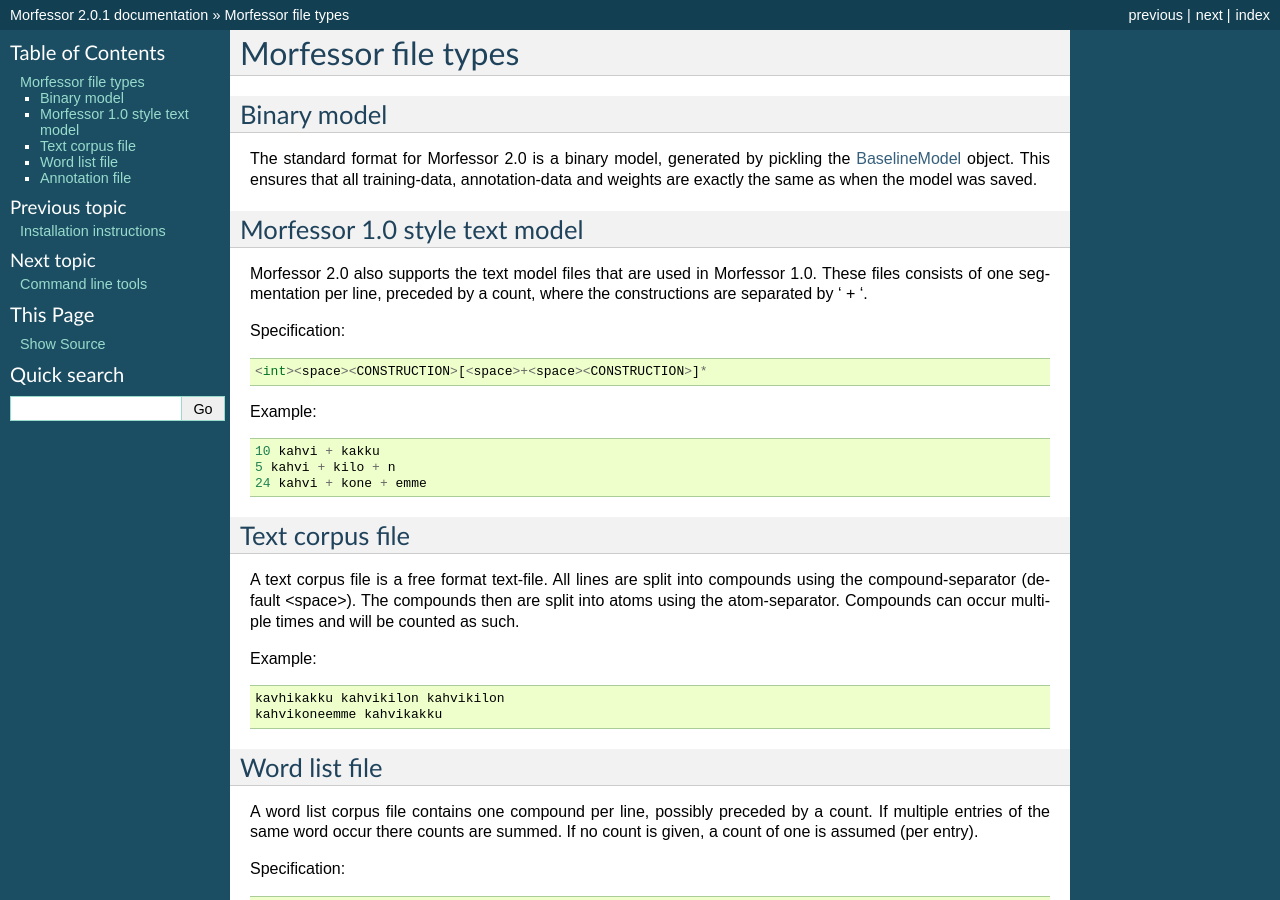
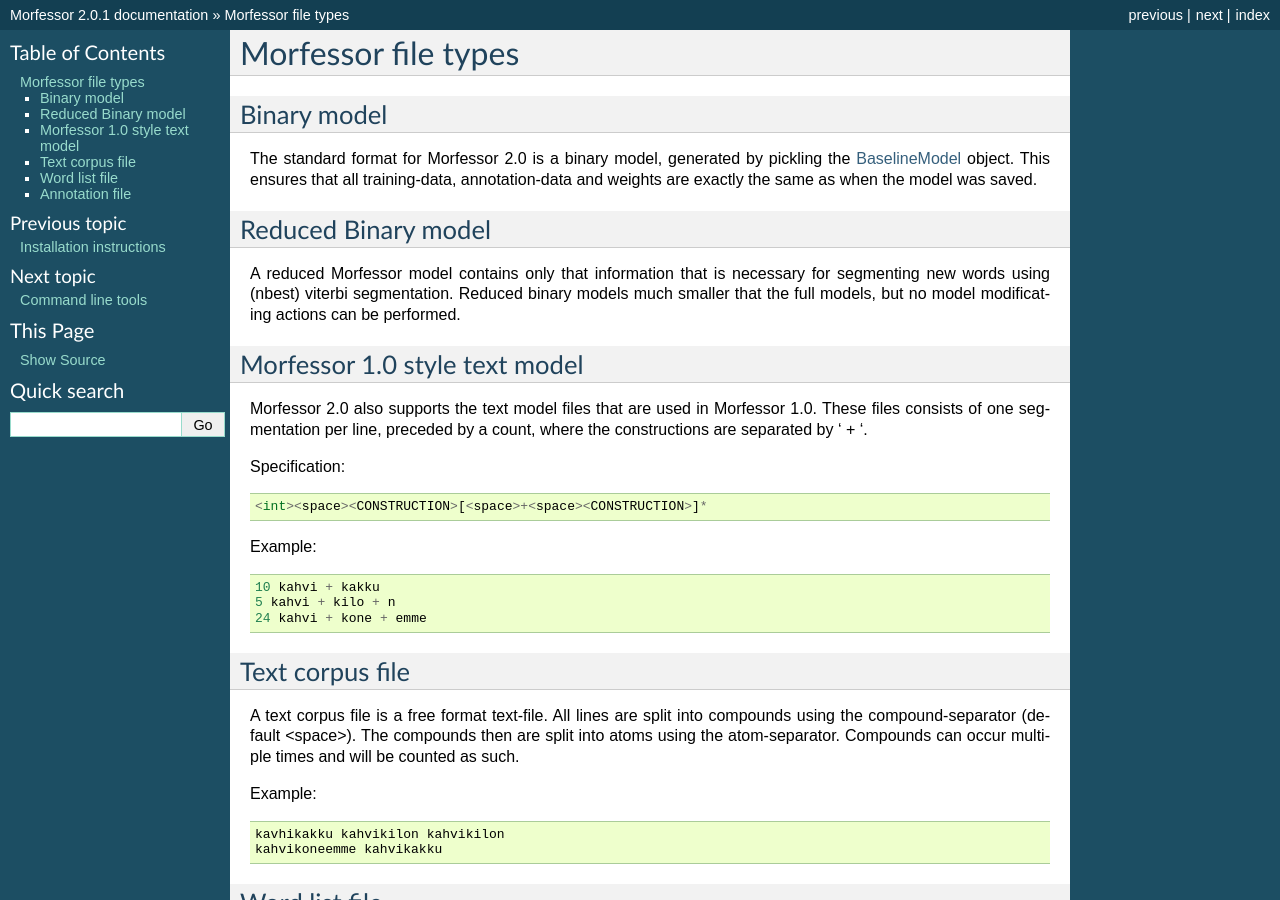
Before and after one commit to aalto-speech/morfessor, a Sphinx documentation site: the page built from docs/source/filetypes.rst, in a window 1280 px wide and 900 px high. Built offline with Sphinx 7.4.7, drawn with Linux system fonts in a browser that asks for light colours.

Commit message:
Create command line option and documentation for reduced model file format

```diff
--- a/docs/source/cmdtools.rst
+++ b/docs/source/cmdtools.rst
@@ -133,6 +133,8 @@
     save  :ref:`binary-model-def`
 ``-S <file>``
     save  :ref:`morfessor1-model-def`
+``--save-reduced``
+    save :ref:`binary-reduced-model-def`
 
 Examples
 ~~~~~~~~
@@ -157,6 +159,8 @@
     save binary model
 ``-S <file>``
     save Morfessor 1.0 style model
+``--save-reduced``
+    save reduced binary model
 
 Examples
 ~~~~~~~~
@@ -178,7 +182,7 @@
  relevant are:
 
 ``-l <file>``
-    load binary model
+    load binary model (normal or reduced)
 ``-L <file>``
     load Morfessor 1.0 style model
 
--- a/docs/source/filetypes.rst
+++ b/docs/source/filetypes.rst
@@ -9,6 +9,15 @@
 the :ref:`BaselineModel <baseline-model-label>` object. This ensures that all
 training-data, annotation-data and weights are exactly the same as when the
 model was saved.
+
+.. _binary-reduced-model-def:
+
+Reduced Binary model
+--------------------
+A reduced Morfessor model contains only that information that is necessary for
+segmenting new words using (nbest) viterbi segmentation. Reduced binary models
+much smaller that the full models, but no model modificating actions can be
+performed.
 
 .. _morfessor1-model-def:
 
```
Also changed, not shown: 1 other file.
